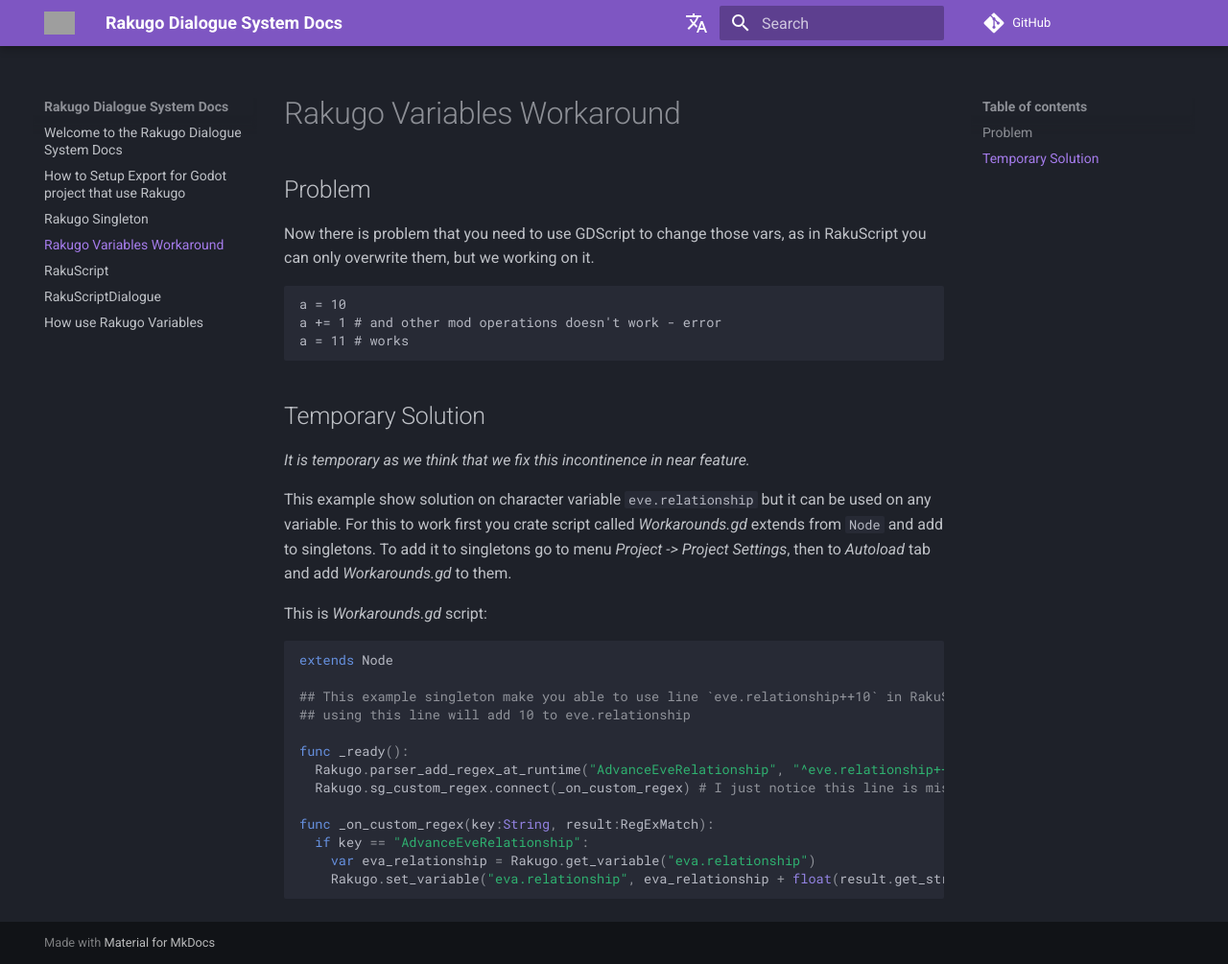
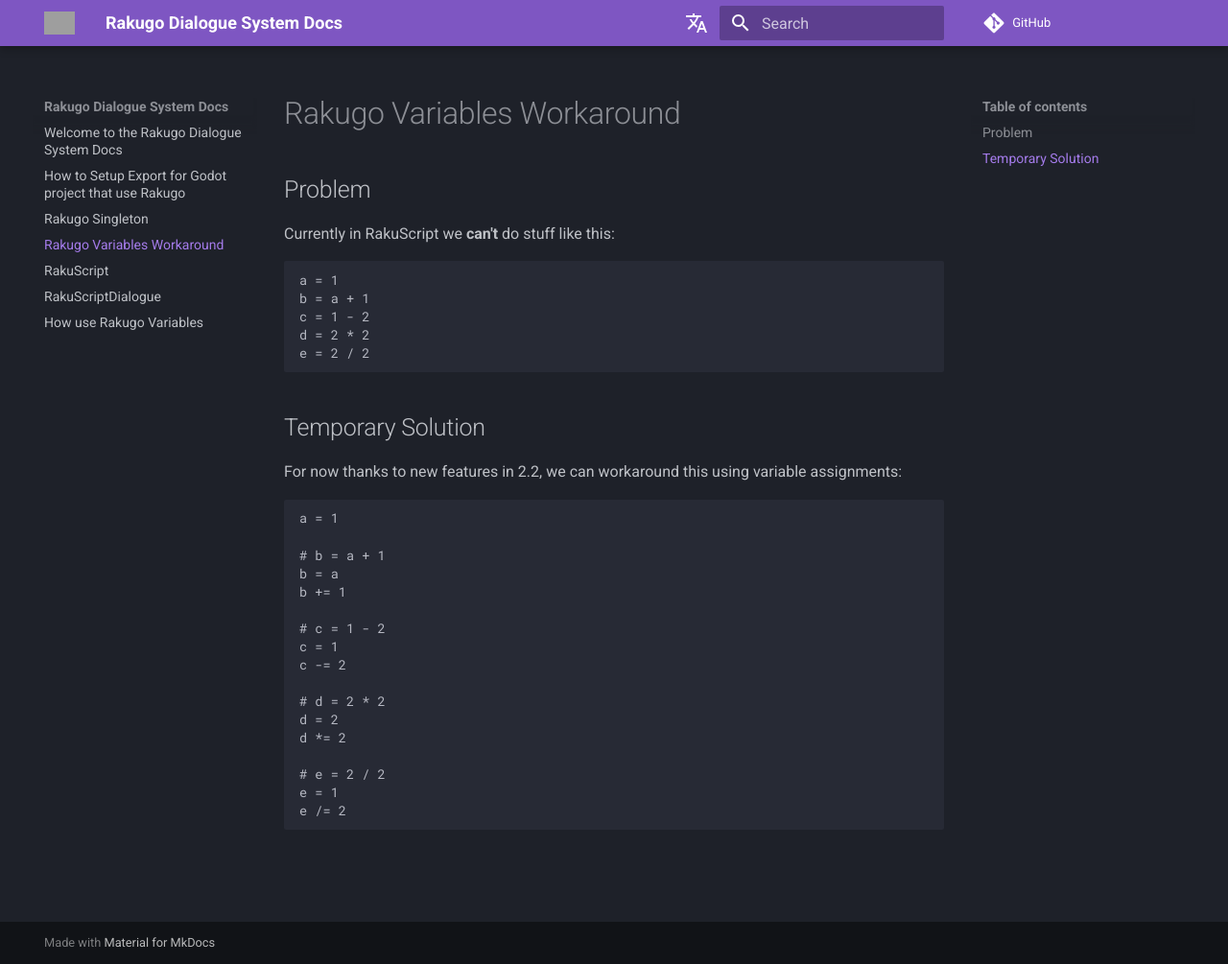
Before and after one commit to rakugoteam/rakugo-docs, an MkDocs documentation site: the page built from docs/rakugo_variables_workaround.md, in a window 1280 px wide and 1005 px high. Shown: the whole window at 96% size. Built offline with MkDocs 1.6.1 and Material for MkDocs 9.7.7, drawn with Linux system fonts in a browser that asks for light colours; comment, search, counter and statistics services are not loaded; the version menu is left out; grey boxes are pictures that could not be loaded.

Commit message:
update rkvars workarounds for 2.2

````diff
--- a/docs/rakugo_variables_workaround.md
+++ b/docs/rakugo_variables_workaround.md
@@ -2,35 +2,35 @@
 
 ## Problem
 
-Now there is problem that you need to use GDScript to change those vars,
-as in RakuScript you can only overwrite them, but we working on it.
+Currently in RakuScript we **can't** do stuff like this:
 ```renpy
-a = 10
-a += 1 # and other mod operations doesn't work - error
-a = 11 # works
+a = 1
+b = a + 1
+c = 1 - 2
+d = 2 * 2
+e = 2 / 2
 ```
 
 ## Temporary Solution
 
-*It is temporary as we think that we fix this incontinence in near feature.*
+For now thanks to new features in 2.2,
+we can workaround this using variable assignments:
+```renpy
+a = 1
 
-This example show solution on character variable `eve.relationship` but it can be used on any variable.
-For this to work first you crate script called *Workarounds.gd* extends from `Node` and add to singletons.
-To add it to singletons go to menu *Project -> Project Settings*, then to *Autoload* tab and add *Workarounds.gd* to them.
+# b = a + 1
+b = a
+b += 1
 
-This is *Workarounds.gd* script:
-```gd
-extends Node
+# c = 1 - 2
+c = 1
+c -= 2
 
-## This example singleton make you able to use line `eve.relationship++10` in RakuScript
-## using this line will add 10 to eve.relationship
+# d = 2 * 2
+d = 2
+d *= 2
 
-func _ready():
-  Rakugo.parser_add_regex_at_runtime("AdvanceEveRelationship", "^eve.relationship++<value>{NUMERIC}$")
-  Rakugo.sg_custom_regex.connect(_on_custom_regex) # I just notice this line is missing in our docs
-
-func _on_custom_regex(key:String, result:RegExMatch):
-  if key == "AdvanceEveRelationship":
-    var eva_relationship = Rakugo.get_variable("eva.relationship")
-    Rakugo.set_variable("eva.relationship", eva_relationship + float(result.get_string(value)))
+# e = 2 / 2
+e = 1
+e /= 2
 ```
````
